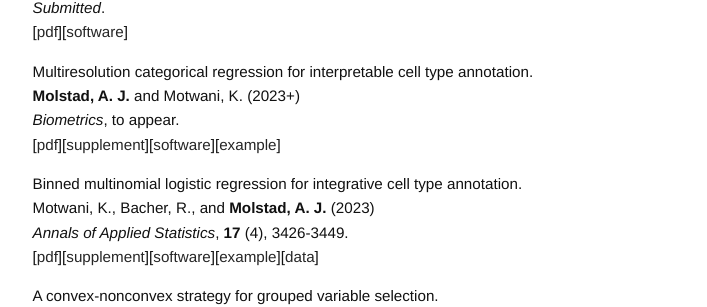
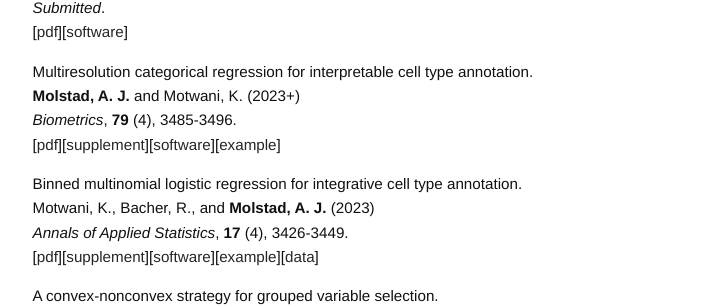
Before and after one commit to ajmolstad/ajmolstad.github.io, a Jekyll site: the page built from research.md, in a window 1280 px wide and 900 px high, scrolled down 821 px. Shown: the part 149-456 px from the top of the window, without its empty margins (275-982 px from the left). Built offline with Jekyll 4.4.1, drawn with Linux system fonts in a browser that asks for light colours.

Commit message:
Update research.md

```diff
--- a/research.md
+++ b/research.md
@@ -57,7 +57,7 @@
 
 Multiresolution categorical regression for interpretable cell type annotation. <br>
 **Molstad, A. J.** and Motwani, K. (2023+) <br>
-*Biometrics*, to appear. <br>
+*Biometrics*, **79** (4), 3485-3496. <br>
 [[pdf](https://onlinelibrary.wiley.com/doi/full/10.1111/biom.13926)][[supplement](https://ajmolstad.github.io/docs/biom13926-sup-0001-suppmat.pdf)][[software](https://github.com/ajmolstad/HierMultinom)][[example](https://ajmolstad.github.io/docs/HierMultinomExample.html)]<br>
 
 
```
